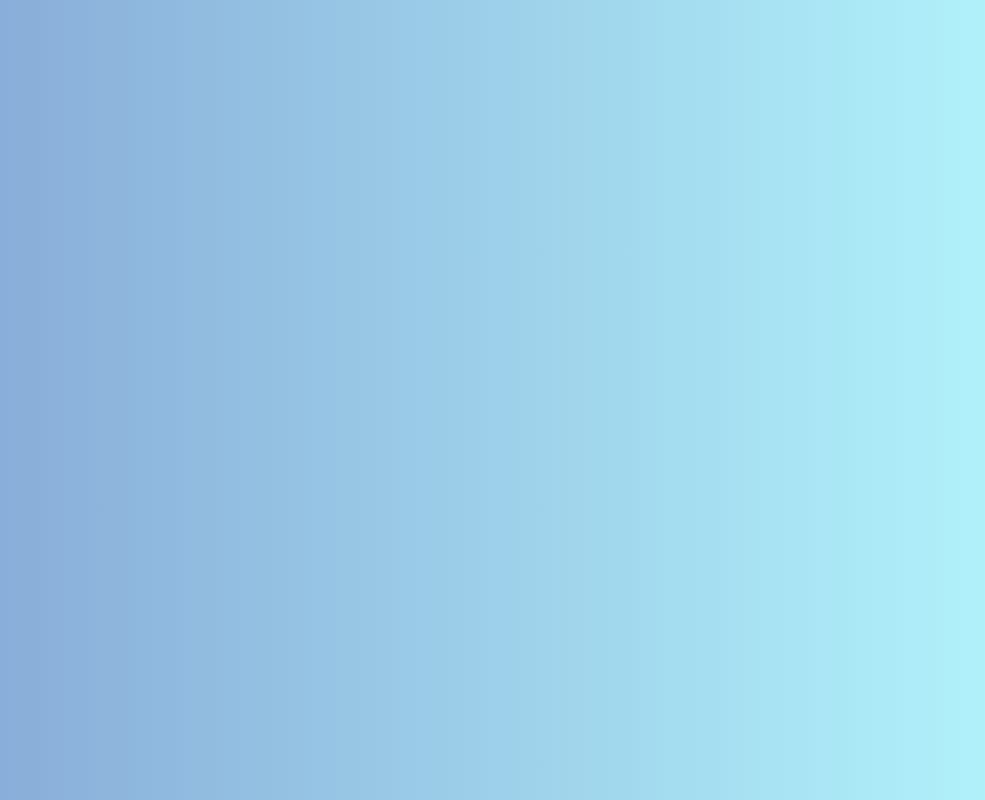
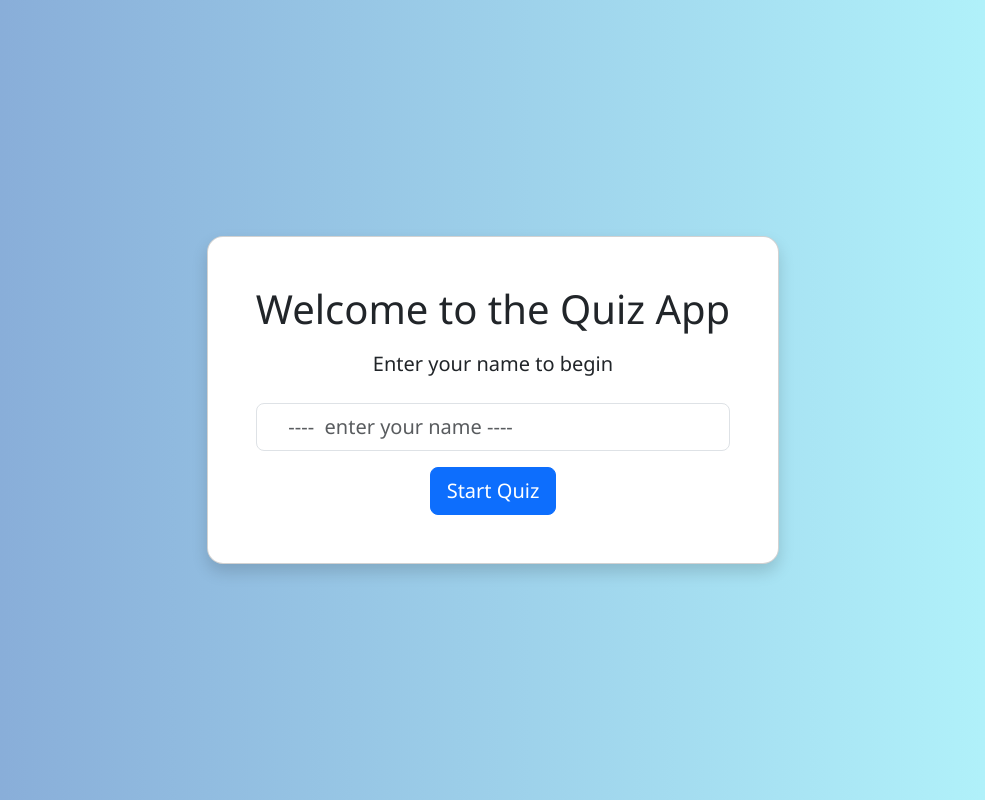
Before and after one commit to harizonelopez/quiz-app, a Flask app: page / in a window 1280 px wide. Shown: the whole page, without its empty margins (147-1132 px from the left). Run offline with Flask 3, Linux system fonts and the light colour scheme.

Commit message:
Refactor: Update quiz data structure and enhance user experience with flash messages and improved HTML layout

```diff
--- a/app/quiz_data.py
+++ b/app/quiz_data.py
@@ -1,15 +1,14 @@
 questions = [
     {
-        "stage": 1,
+        "Qst": 1,
         "question": "What is the capital of Kenya?",
         "choices": ["Nairobi", "Mombasa", "Kisumu", "Nakuru"],
         "answer": "Nairobi"
     },
     {
-        "stage": 2,
+        "Qst": 2,
         "question": "Which language is used in Flask?",
         "choices": ["Python", "Java", "C++", "Ruby"],
         "answer": "Python"
     },
-    # Add more questions here
 ]
--- a/app/routes.py
+++ b/app/routes.py
@@ -1,4 +1,4 @@
-from flask import Blueprint, render_template, request, redirect, url_for, session
+from flask import Blueprint, render_template, request, redirect, url_for, session, flash
 from .quiz_data import questions
 
 main = Blueprint('main', __name__)
@@ -8,6 +8,19 @@ main = Blueprint('main', __name__)
 def index():
     session.clear()
     return render_template('index.html')
+
+
+# Start Quiz route
+@main.route('/start-quiz', methods=['POST'])
+def start_quiz():
+    username = request.form.get('username').strip()
+    if not username:
+        flash('Please enter a valid name.', 'warning')
+        # username = f"Player{len(leaderboard) + 1}"  # fallback
+    session['username'] = username
+    session['score'] = 0
+    session['question_index'] = 0
+    return redirect(url_for('main.quiz'))
 
 
 # This route handles the quiz logic
@@ -30,15 +43,16 @@ def quiz():
             session['score'] += 1
             session['feedback'] = 'Correct!'
         else:
-            session['feedback'] = f"Wrong! The correct answer was: {question['answer']}"
+            session['feedback'] = f"Wrong! The correct answer was: {question['answer']}" # To be removed later
 
         session['question_index'] += 1
         return redirect(url_for('main.quiz'))
 
-    return render_template('quiz.html', question=question, index=index + 1, total=len(questions), stage=question['stage'], feedback=feedback)
+    return render_template('quiz.html', question=question, index=index + 1, total=len(questions), Qst=question['Qst'], feedback=feedback)
 
 
 # This route displays the result after the quiz is completed
 @main.route('/result')
 def result():
-    return render_template('result.html', score=session.get('score', 0), total=len(questions))
+    username = session.get('username', 'Anonymous')
+    return render_template('result.html', username=username, score=session.get('score', 0), total=len(questions))
--- a/app/static/css/index-style.css
+++ b/app/static/css/index-style.css
@@ -1,82 +1,46 @@
-/* Background and base styling */
 body {
     background: linear-gradient(to right, #83a4d4, #b6fbff);
     font-family: 'Segoe UI', Tahoma, Geneva, Verdana, sans-serif;
-    overflow: hidden;
+    margin: 0;
+    padding: 0;
+    min-height: 100vh;
+    overflow-x: hidden;
 }
 
-/* Card styling */
+/* Card Styling */
 .welcome-card {
-    max-width: 500px;
+    max-width: 600px;
     border-radius: 1rem;
-    background-color: #ffffff;
-    opacity: 0;
-    animation: fadeIn 1s ease-in forwards;
+    background-color: #fff;
 }
 
-/* === Animations === */
-
+/* Simple Fade + Bounce Animations */
 .fade-in {
-    animation: fadeIn 1s ease-in forwards;
-}
-
-.scale-up {
-    transform: scale(0.9);
-    animation: scaleUp 0.5s ease-out forwards 0.5s;
-}
-
-.slide-down {
-    opacity: 0;
-    transform: translateY(-30px);
-    animation: slideDown 0.6s ease-out forwards 0.8s;
-}
-
-.slide-up {
-    opacity: 0;
-    transform: translateY(30px);
-    animation: slideUp 0.6s ease-out forwards 1s;
-}
-
-.bounce-in {
-    animation: bounceIn 0.6s ease-in-out forwards 1.2s;
+    animation: fadeIn 1s ease forwards;
     opacity: 0;
 }
 
+/* Bounce Animation
+.bounce-in {
+    animation: bounceIn 0.8s ease forwards;
+    opacity: 0;
+    animation-delay: 0.4s;
+} */
+
 /* Keyframes */
-
 @keyframes fadeIn {
     to {
         opacity: 1;
     }
 }
 
-@keyframes scaleUp {
-    to {
-        transform: scale(1);
-    }
-}
-
-@keyframes slideDown {
-    to {
-        transform: translateY(0);
-        opacity: 1;
-    }
-}
-
-@keyframes slideUp {
-    to {
-        transform: translateY(0);
-        opacity: 1;
-    }
-}
-
 @keyframes bounceIn {
     0% {
-        transform: scale(0.8);
+        transform: scale(0.9);
         opacity: 0;
     }
     60% {
-        transform: scale(1.1);
+        transform: scale(1.05);
         opacity: 1;
     }
     100% {
--- a/app/templates/index.html
+++ b/app/templates/index.html
@@ -5,22 +5,53 @@
     <title>Quiz App - Welcome</title>
     <meta name="viewport" content="width=device-width, initial-scale=1.0">
 
-    <!-- Bootstrap 5 CDN -->
+    <!-- Bootstrap -->
     <link href="https://cdn.jsdelivr.net/npm/bootstrap@5.3.3/dist/css/bootstrap.min.css"
           rel="stylesheet">
-
     <!-- Custom CSS -->
     <link href="{{ url_for('static', filename='css/index-style.css') }}"
           rel="stylesheet">
 </head>
-<body class="d-flex align-items-center justify-content-center vh-100 bg-light fade-in">
-    <div class="card p-5 shadow-lg text-center welcome-card scale-up">
-        <h1 class="mb-4 slide-down">Welcome to the Quiz App</h1>
-        <p class="lead mb-4 slide-up">Test your knowledge with a series of fun and challenging questions!</p>
-        <a href="{{ url_for('main.quiz') }}" class="btn btn-primary btn-lg bounce-in">Start Quiz</a>
+<body>
+    <div class="container d-flex justify-content-center align-items-center min-vh-100">
+        <div class="card text-center p-5 shadow welcome-card">
+            <h1 class="mb-3">Welcome to the Quiz App</h1>
+            <p class="lead mb-4">Enter your name to begin</p>
+
+            <!-- Flash Messages -->
+            {% with messages = get_flashed_messages() %}
+                {% if messages %}
+                    <div class="alert alert-danger">
+                        {{ messages[0] }}
+                    </div>
+                {% endif %}
+            {% endwith %}
+
+            <form action="{{ url_for('main.start_quiz') }}" method="POST">
+                <div class="mb-3">
+                    <input
+                        type="text"
+                        name="username"
+                        class="form-control form-control-lg"
+                        placeholder="   ----  enter your name ----" required>
+                </div>
+
+                <button type="submit" class="btn btn-primary btn-lg">Start Quiz</button>
+            </form>
+        </div>
     </div>
 
-    <!-- Bootstrap JS (optional) -->
-    <script src="https://cdn.jsdelivr.net/npm/bootstrap@5.3.3/dist/js/bootstrap.bundle.min.js"></script>
+    <script>
+        // Flash message auto-dismiss
+        setTimeout(() => {
+            const alert = document.querySelector('.alert');
+            if (alert) {
+                alert.style.transition = 'opacity 0.5s ease';
+                alert.style.opacity = '0';
+                setTimeout(() => alert.remove(), 500);  // fully remove from DOM
+            }
+        }, 4000); // Flash message disappears after 4 seconds
+    </script>
+
 </body>
 </html>
--- a/app/templates/result.html
+++ b/app/templates/result.html
@@ -14,7 +14,7 @@
 <body class="bg-light d-flex align-items-center justify-content-center vh-100">
 
     <div class="card text-center shadow-lg p-5 result-card">
-        <h1 class="display-5 mb-4 text-success fade-in">🎉 Congratulations!</h1>
+        <h1 class="display-5 mb-4 text-success fade-in">🎉 Congratulations {{ username }}!</h1>  <!-- To be modified according to the scores later -->
         <p class="lead mb-3 slide-up">You scored</p>
         <h2 class="score-text bounce-in">{{ score }} / {{ total }}</h2>
 
@@ -26,7 +26,7 @@
             <p class="text-danger mt-3">Keep practicing! 💪</p>
         {% endif %}
 
-        <a href="{{ url_for('main.index') }}" class="btn btn-primary mt-4">Try Again</a>
+        <a href="{{ url_for('main.index') }}" class="btn btn-primary mt-4">Try Again</a> <!-- To be modified into an if else inconsideration of the scores later -->
     </div>
 
     <!-- Bootstrap JS -->
```
Also changed, not shown: app/templates/quiz.html (+6 -4 lines).
